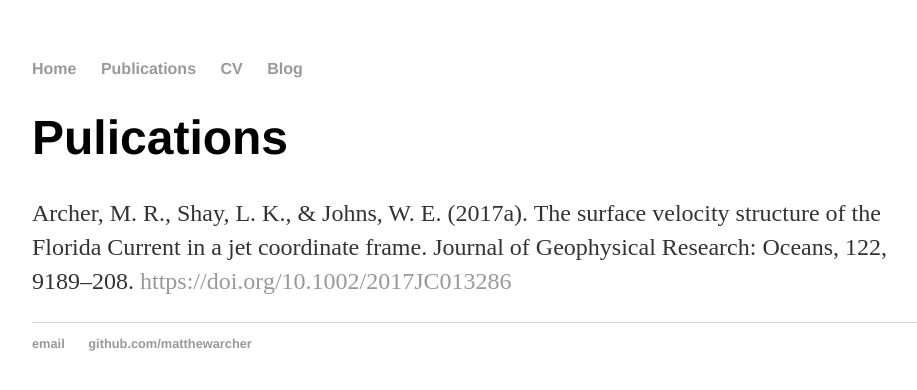
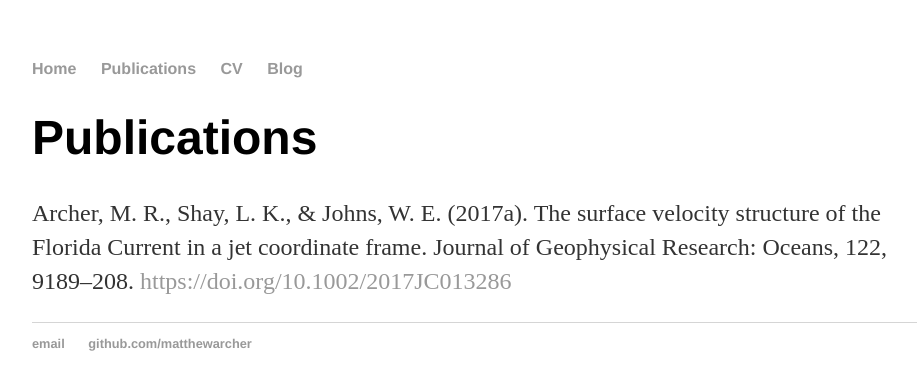
Before and after one commit to matthewarcher/matthewarcher.github.io, a Jekyll site: the page built from publications.html, in a window 1280 px wide. Shown: the top 390 px of the page, without its empty margins (160-1077 px from the left). Built offline with Jekyll 4.4.1, drawn with Linux system fonts in a browser that asks for light colours.

Commit message:
Update publications.html

```diff
--- a/publications.html
+++ b/publications.html
@@ -3,6 +3,6 @@ layout: default
 title: Matthew R. Archer
 ---
 <div class="blurb">
-	<h1>Pulications</h1>
+	<h1>Publications</h1>
 	<p>Archer, M. R., Shay, L. K., & Johns, W. E. (2017a). The surface velocity structure of the Florida Current in a jet coordinate frame. Journal of Geophysical Research: Oceans, 122, 9189–208. <a href="https://doi.org/10.1002/2017JC013286">https://doi.org/10.1002/2017JC013286</a></p>
 </div><!-- /.blurb -->
```
